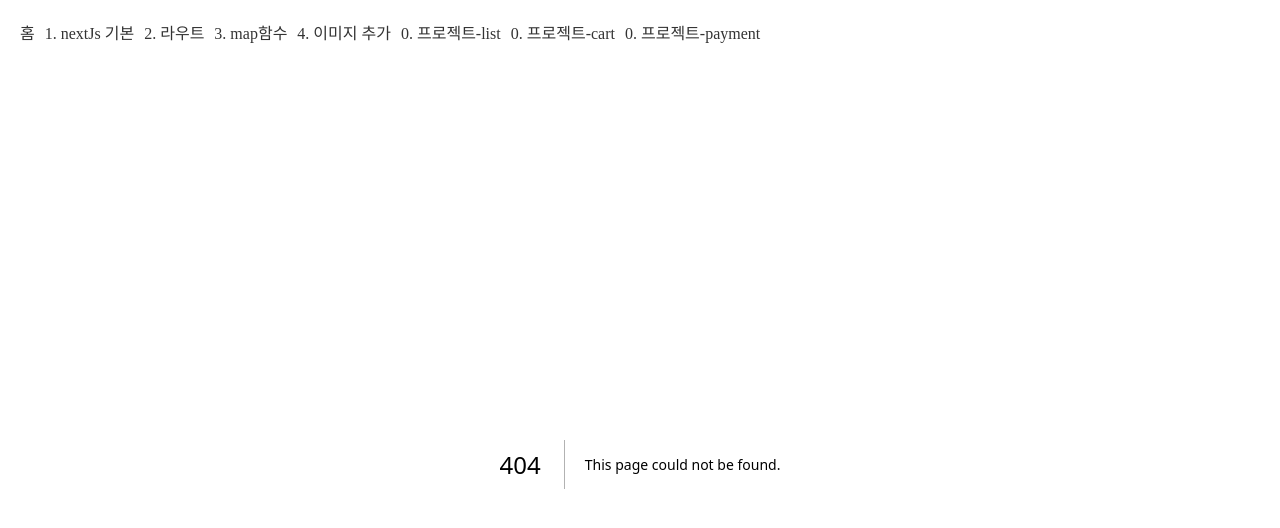
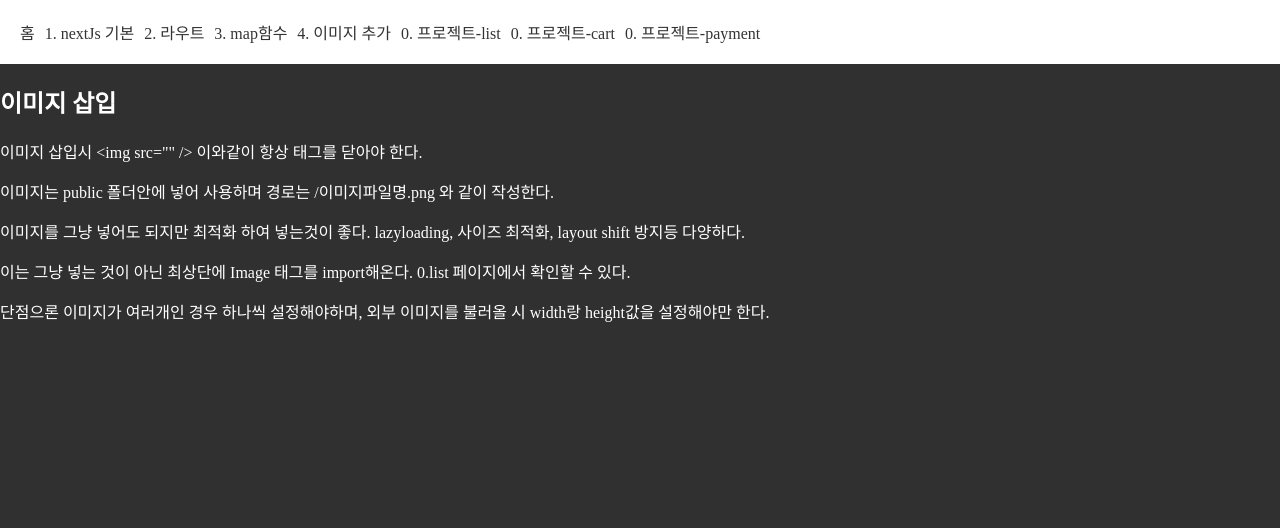
Before and after one commit to 5647kr/basic-nextjs, a Next.js app in the folder 2025.04.16/: page /insertImg in a window 1280 px wide. Before the commit this address had no page. Shown: the top 528 px of the page. Built offline with nearby package versions, Linux system fonts and the light colour scheme.

Commit message:
2025.04.16 이미지 추가 방법

```diff
--- /dev/null
+++ b/2025.04.16/app/insertImg/page.js
@@ -0,0 +1,16 @@
+export default function page() {
+  const code = `
+  <img src="" />
+  `
+  return (
+    <div>
+      <h2>이미지 삽입</h2>
+      <p>이미지 삽입시 {code} 이와같이 항상 태그를 닫아야 한다.</p>
+      <p>이미지는 public 폴더안에 넣어 사용하며 경로는 /이미지파일명.png 와 같이 작성한다.</p>
+
+      <p>이미지를 그냥 넣어도 되지만 최적화 하여 넣는것이 좋다. lazyloading, 사이즈 최적화, layout shift 방지등 다양하다.</p>
+      <p>이는 그냥 넣는 것이 아닌 최상단에 Image 태그를 import해온다. 0.list 페이지에서 확인할 수 있다.</p>
+      <p>단점으론 이미지가 여러개인 경우 하나씩 설정해야하며, 외부 이미지를 불러올 시 width랑 height값을 설정해야만 한다.</p>
+    </div>
+  )
+}
```
